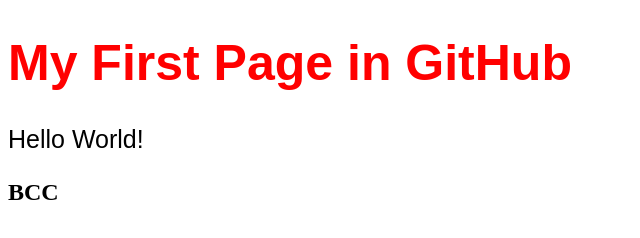
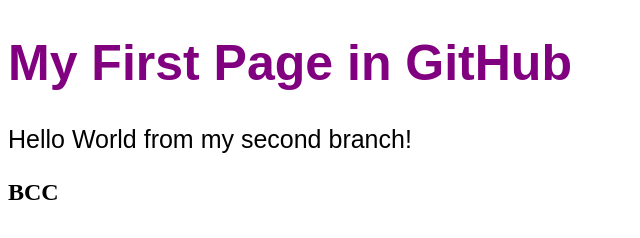
Before and after one commit to creativelola/March, a plain HTML site: page index.html in a window 1280 px wide. Shown: the whole page, without its empty margins (0-640 px from the left). Drawn offline with Linux system fonts and the light colour scheme.

Commit message:
Purple branch

```diff
--- a/css/mycss.css
+++ b/css/mycss.css
@@ -1,7 +1,7 @@
 h1{
     font-size: 50px;
     font-family: Arial, Helvetica, sans-serif;
-    color: red;
+    color: purple;
 }
 
 p{
--- a/index.html
+++ b/index.html
@@ -9,7 +9,7 @@
 
 <body>
     <h1>My First Page in GitHub</h1>
-    <p>Hello World!</p>
+    <p>Hello World from my second branch!</p>
     <h2>BCC</h2>
 </body>
 
```
